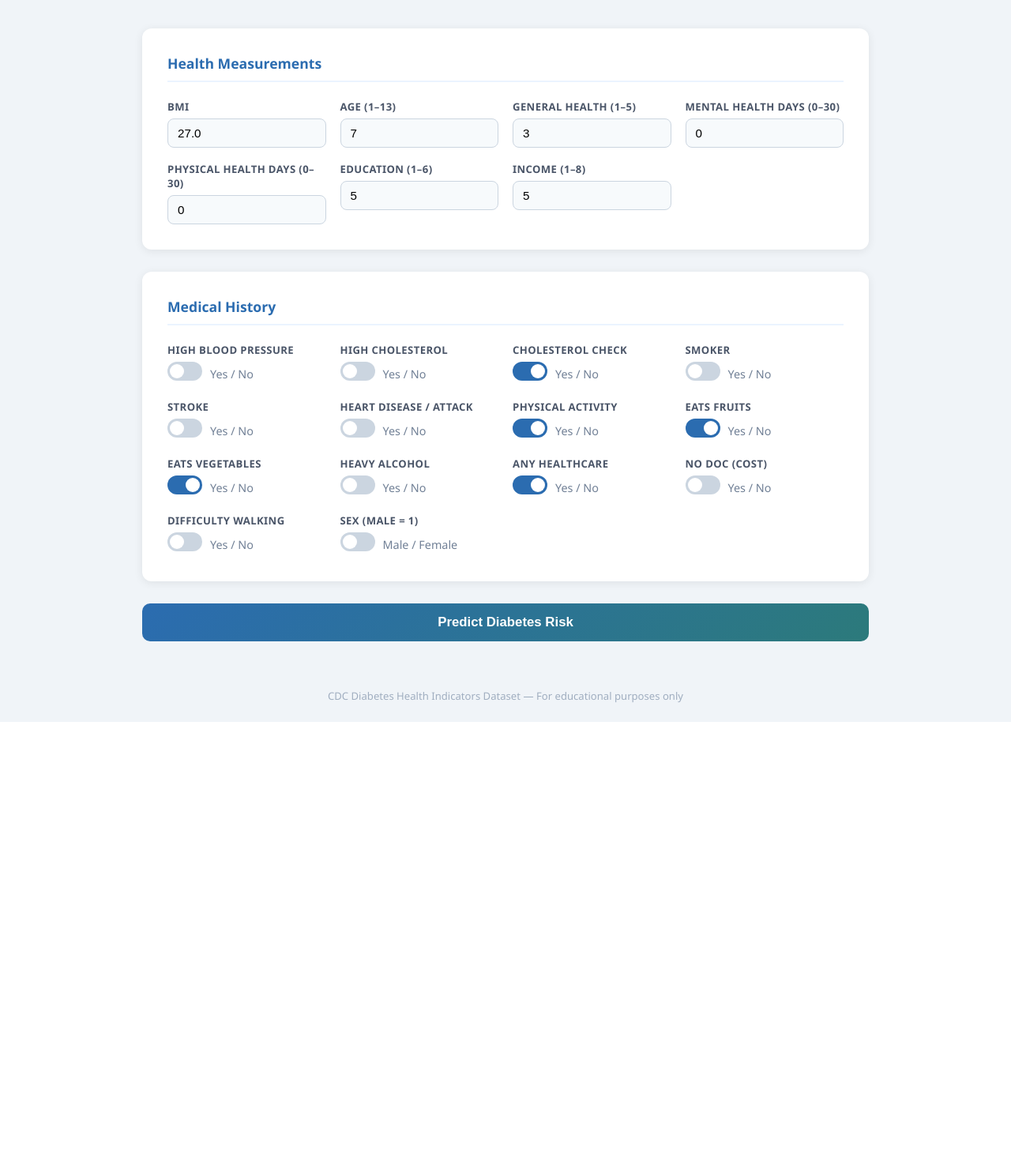
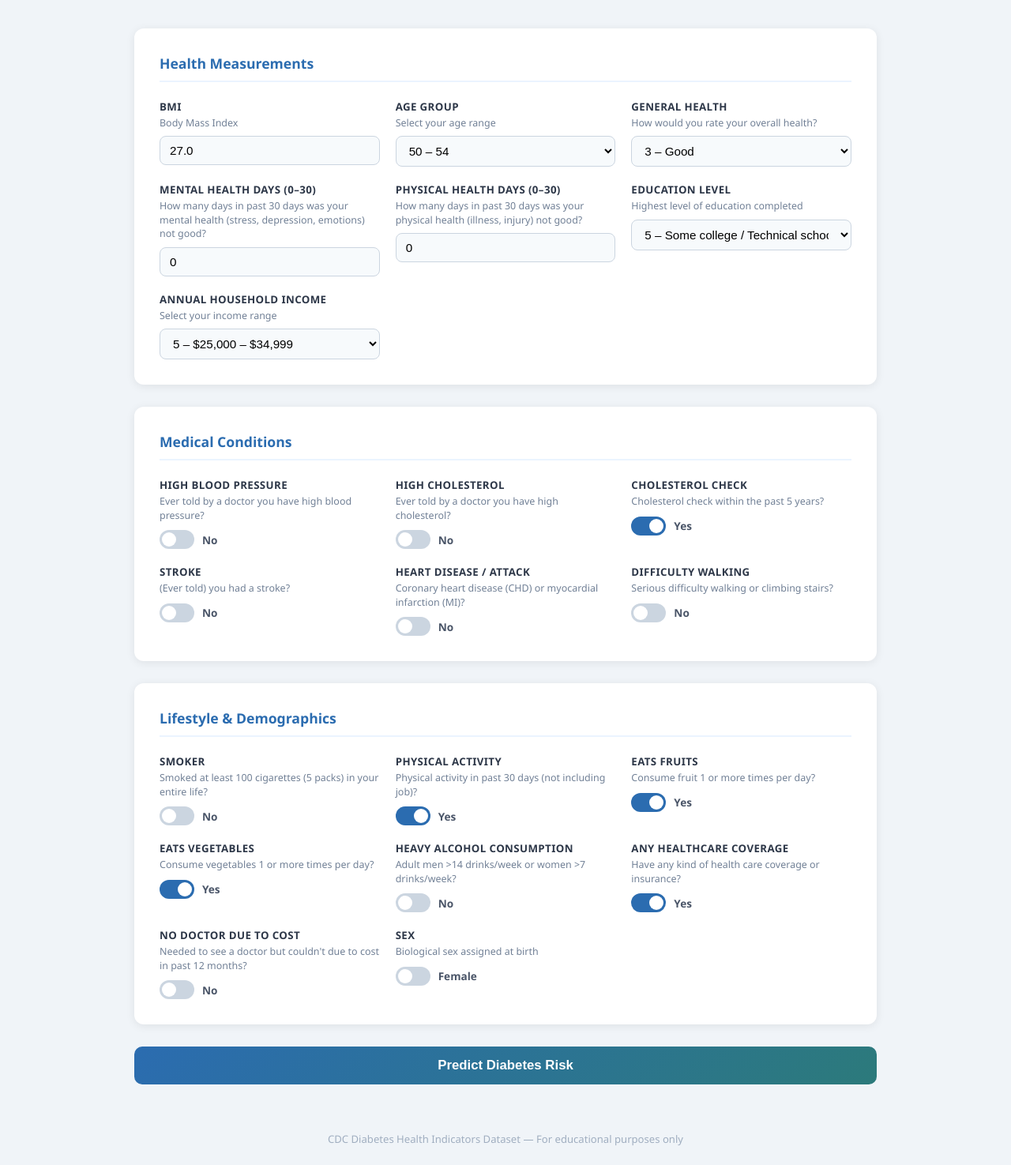
Before and after one commit to paddu1367/CDC_Diabetes_Prediction, a Flask app: page / in a window 1280 px wide. Shown: the part 121-1596 px from the top of the page at 79% size. Before the commit the page ends 1035 px from the top, so only its background shows below. Run offline with Flask 3, Linux system fonts and the light colour scheme; parts of the project's set-up code (start-up, migrations or seed data) failed here and were passed over.

Commit message:
Changed HTML and app to scale features

```diff
--- a/app.py
+++ b/app.py
@@ -36,13 +36,13 @@ def engineer_features(data: dict) -> pd.DataFrame:
     return df
 
 def predict(df: pd.DataFrame, model_name: str) -> dict:
+    X = preprocessor.transform(df)
     if model_name in ('xgboost', 'ensemble'):
-        prob_xgb = float(xgb_model.predict_proba(df)[:, 1][0])
+        prob_xgb = float(xgb_model.predict_proba(X)[:, 1][0])
     if model_name in ('catboost', 'ensemble'):
-        prob_cat = float(catboost_model.predict_proba(df)[:, 1][0])
+        prob_cat = float(catboost_model.predict_proba(X)[:, 1][0])
     if model_name in ('neural_network', 'ensemble'):
-        X_scaled = preprocessor.transform(df)
-        prob_mlp = float(mlp_model.predict_proba(X_scaled)[:, 1][0])
+        prob_mlp = float(mlp_model.predict_proba(X)[:, 1][0])
 
     if model_name == 'xgboost':
         prob = prob_xgb
--- a/templates/index.html
+++ b/templates/index.html
@@ -24,7 +24,7 @@
     header p  { margin-top: 6px; opacity: 0.85; font-size: 0.95rem; }
 
     .container {
-      max-width: 960px;
+      max-width: 980px;
       margin: 36px auto;
       padding: 0 20px;
     }
@@ -48,18 +48,26 @@
 
     .grid {
       display: grid;
-      grid-template-columns: repeat(auto-fill, minmax(200px, 1fr));
-      gap: 18px;
+      grid-template-columns: repeat(auto-fill, minmax(220px, 1fr));
+      gap: 20px;
     }
 
-    .field label {
-      display: block;
-      font-size: 0.82rem;
-      font-weight: 600;
-      color: #4a5568;
-      margin-bottom: 6px;
+    .field { display: flex; flex-direction: column; }
+
+    .field .field-label {
+      font-size: 0.83rem;
+      font-weight: 700;
+      color: #2d3748;
+      margin-bottom: 3px;
       text-transform: uppercase;
       letter-spacing: 0.03em;
+    }
+
+    .field .field-desc {
+      font-size: 0.78rem;
+      color: #718096;
+      margin-bottom: 8px;
+      line-height: 1.4;
     }
 
     .field input[type="number"],
@@ -69,8 +77,8 @@
       border: 1.5px solid #cbd5e0;
       border-radius: 8px;
       font-size: 0.95rem;
+      background: #f7fafc;
       transition: border-color 0.2s;
-      background: #f7fafc;
     }
     .field input[type="number"]:focus,
     .field select:focus {
@@ -79,17 +87,18 @@
       background: white;
     }
 
-    /* Toggle switch for binary fields */
+    /* Toggle switch */
     .toggle-wrap {
       display: flex;
       align-items: center;
       gap: 10px;
-      margin-top: 4px;
+      margin-top: 2px;
     }
     .toggle {
       position: relative;
       width: 44px;
       height: 24px;
+      flex-shrink: 0;
     }
     .toggle input { opacity: 0; width: 0; height: 0; }
     .slider {
@@ -111,7 +120,7 @@
     }
     .toggle input:checked + .slider { background: #2b6cb0; }
     .toggle input:checked + .slider::before { transform: translateX(20px); }
-    .toggle-label { font-size: 0.9rem; color: #718096; }
+    .toggle-state { font-size: 0.85rem; font-weight: 600; color: #4a5568; min-width: 28px; }
 
     .submit-btn {
       display: block;
@@ -156,31 +165,14 @@
       color: #718096;
       margin-bottom: 8px;
     }
-    .model-card .prob {
-      font-size: 2rem;
-      font-weight: 800;
-      color: #2d3748;
-    }
-    .model-card .verdict {
-      margin-top: 6px;
-      font-size: 0.9rem;
-      font-weight: 600;
-    }
+    .model-card .prob { font-size: 2rem; font-weight: 800; color: #2d3748; }
+    .model-card .verdict { margin-top: 6px; font-size: 0.9rem; font-weight: 600; }
     .model-card.positive .verdict { color: #e53e3e; }
     .model-card.negative .verdict { color: #38a169; }
 
     .prob-bar-wrap { margin-top: 10px; }
-    .prob-bar-bg {
-      background: #e2e8f0;
-      border-radius: 99px;
-      height: 8px;
-      overflow: hidden;
-    }
-    .prob-bar-fill {
-      height: 100%;
-      border-radius: 99px;
-      transition: width 0.8s ease;
-    }
+    .prob-bar-bg { background: #e2e8f0; border-radius: 99px; height: 8px; overflow: hidden; }
+    .prob-bar-fill { height: 100%; border-radius: 99px; transition: width 0.8s ease; }
     .positive .prob-bar-fill { background: #fc8181; }
     .negative .prob-bar-fill { background: #68d391; }
 
@@ -194,8 +186,8 @@
     }
     .ensemble-banner.positive { background: #fff5f5; border: 2px solid #fc8181; }
     .ensemble-banner.negative { background: #f0fff4; border: 2px solid #68d391; }
-    .ensemble-banner .label   { font-size: 1rem; color: #4a5568; }
-    .ensemble-banner .value   { font-size: 1.5rem; font-weight: 800; }
+    .ensemble-banner .label  { font-size: 1rem; color: #4a5568; }
+    .ensemble-banner .value  { font-size: 1.5rem; font-weight: 800; }
     .ensemble-banner.positive .value { color: #e53e3e; }
     .ensemble-banner.negative .value { color: #38a169; }
 
@@ -236,146 +228,233 @@
 </header>
 
 <div class="container">
-
   <form id="predict-form">
 
-    <!-- Range / Numeric Features -->
+    <!-- Section 1: Measurements -->
     <div class="card">
       <h2>Health Measurements</h2>
       <div class="grid">
+
         <div class="field">
-          <label>BMI</label>
+          <span class="field-label">BMI</span>
+          <span class="field-desc">Body Mass Index</span>
           <input type="number" name="BMI" min="10" max="100" step="0.1" value="27.0" required/>
         </div>
+
         <div class="field">
-          <label>Age (1–13)</label>
-          <input type="number" name="Age" min="1" max="13" value="7" required/>
+          <span class="field-label">Age Group</span>
+          <span class="field-desc">Select your age range</span>
+          <select name="Age" required>
+            <option value="1">18 – 24</option>
+            <option value="2">25 – 29</option>
+            <option value="3">30 – 34</option>
+            <option value="4">35 – 39</option>
+            <option value="5">40 – 44</option>
+            <option value="6">45 – 49</option>
+            <option value="7" selected>50 – 54</option>
+            <option value="8">55 – 59</option>
+            <option value="9">60 – 64</option>
+            <option value="10">65 – 69</option>
+            <option value="11">70 – 74</option>
+            <option value="12">75 – 79</option>
+            <option value="13">80 or older</option>
+          </select>
         </div>
+
         <div class="field">
-          <label>General Health (1–5)</label>
-          <input type="number" name="GenHlth" min="1" max="5" value="3" required/>
+          <span class="field-label">General Health</span>
+          <span class="field-desc">How would you rate your overall health?</span>
+          <select name="GenHlth" required>
+            <option value="1">1 – Excellent</option>
+            <option value="2">2 – Very Good</option>
+            <option value="3" selected>3 – Good</option>
+            <option value="4">4 – Fair</option>
+            <option value="5">5 – Poor</option>
+          </select>
         </div>
+
         <div class="field">
-          <label>Mental Health Days (0–30)</label>
+          <span class="field-label">Mental Health Days (0–30)</span>
+          <span class="field-desc">How many days in past 30 days was your mental health (stress, depression, emotions) not good?</span>
           <input type="number" name="MentHlth" min="0" max="30" value="0" required/>
         </div>
+
         <div class="field">
-          <label>Physical Health Days (0–30)</label>
+          <span class="field-label">Physical Health Days (0–30)</span>
+          <span class="field-desc">How many days in past 30 days was your physical health (illness, injury) not good?</span>
           <input type="number" name="PhysHlth" min="0" max="30" value="0" required/>
         </div>
+
         <div class="field">
-          <label>Education (1–6)</label>
-          <input type="number" name="Education" min="1" max="6" value="5" required/>
+          <span class="field-label">Education Level</span>
+          <span class="field-desc">Highest level of education completed</span>
+          <select name="Education" required>
+            <option value="1">1 – Never attended school / Kindergarten</option>
+            <option value="2">2 – Grades 1–8 (Elementary)</option>
+            <option value="3">3 – Grades 9–11 (Some high school)</option>
+            <option value="4">4 – Grade 12 / GED (HS graduate)</option>
+            <option value="5" selected>5 – Some college / Technical school</option>
+            <option value="6">6 – College graduate (4+ years)</option>
+          </select>
         </div>
+
         <div class="field">
-          <label>Income (1–8)</label>
-          <input type="number" name="Income" min="1" max="8" value="5" required/>
+          <span class="field-label">Annual Household Income</span>
+          <span class="field-desc">Select your income range</span>
+          <select name="Income" required>
+            <option value="1">1 – Less than $10,000</option>
+            <option value="2">2 – $10,000 – $14,999</option>
+            <option value="3">3 – $15,000 – $19,999</option>
+            <option value="4">4 – $20,000 – $24,999</option>
+            <option value="5" selected>5 – $25,000 – $34,999</option>
+            <option value="6">6 – $35,000 – $49,999</option>
+            <option value="7">7 – $50,000 – $74,999</option>
+            <option value="8">8 – $75,000 or more</option>
+          </select>
         </div>
+
       </div>
     </div>
 
-    <!-- Binary Features -->
+    <!-- Section 2: Medical Conditions -->
     <div class="card">
-      <h2>Medical History</h2>
+      <h2>Medical Conditions</h2>
       <div class="grid">
+
         <div class="field">
-          <label>High Blood Pressure</label>
+          <span class="field-label">High Blood Pressure</span>
+          <span class="field-desc">Ever told by a doctor you have high blood pressure?</span>
           <div class="toggle-wrap">
-            <label class="toggle"><input type="checkbox" name="HighBP" value="1"/><span class="slider"></span></label>
-            <span class="toggle-label">Yes / No</span>
+            <label class="toggle"><input type="checkbox" name="HighBP"/><span class="slider"></span></label>
+            <span class="toggle-state" id="lbl-HighBP">No</span>
           </div>
         </div>
+
         <div class="field">
-          <label>High Cholesterol</label>
+          <span class="field-label">High Cholesterol</span>
+          <span class="field-desc">Ever told by a doctor you have high cholesterol?</span>
           <div class="toggle-wrap">
-            <label class="toggle"><input type="checkbox" name="HighChol" value="1"/><span class="slider"></span></label>
-            <span class="toggle-label">Yes / No</span>
+            <label class="toggle"><input type="checkbox" name="HighChol"/><span class="slider"></span></label>
+            <span class="toggle-state" id="lbl-HighChol">No</span>
           </div>
         </div>
+
         <div class="field">
-          <label>Cholesterol Check</label>
+          <span class="field-label">Cholesterol Check</span>
+          <span class="field-desc">Cholesterol check within the past 5 years?</span>
           <div class="toggle-wrap">
-            <label class="toggle"><input type="checkbox" name="CholCheck" value="1" checked/><span class="slider"></span></label>
-            <span class="toggle-label">Yes / No</span>
+            <label class="toggle"><input type="checkbox" name="CholCheck" checked/><span class="slider"></span></label>
+            <span class="toggle-state" id="lbl-CholCheck">Yes</span>
           </div>
         </div>
+
         <div class="field">
-          <label>Smoker</label>
+          <span class="field-label">Stroke</span>
+          <span class="field-desc">(Ever told) you had a stroke?</span>
           <div class="toggle-wrap">
-            <label class="toggle"><input type="checkbox" name="Smoker" value="1"/><span class="slider"></span></label>
-            <span class="toggle-label">Yes / No</span>
+            <label class="toggle"><input type="checkbox" name="Stroke"/><span class="slider"></span></label>
+            <span class="toggle-state" id="lbl-Stroke">No</span>
           </div>
         </div>
+
         <div class="field">
-          <label>Stroke</label>
+          <span class="field-label">Heart Disease / Attack</span>
+          <span class="field-desc">Coronary heart disease (CHD) or myocardial infarction (MI)?</span>
           <div class="toggle-wrap">
-            <label class="toggle"><input type="checkbox" name="Stroke" value="1"/><span class="slider"></span></label>
-            <span class="toggle-label">Yes / No</span>
+            <label class="toggle"><input type="checkbox" name="HeartDiseaseorAttack"/><span class="slider"></span></label>
+            <span class="toggle-state" id="lbl-HeartDiseaseorAttack">No</span>
           </div>
         </div>
+
         <div class="field">
-          <label>Heart Disease / Attack</label>
+          <span class="field-label">Difficulty Walking</span>
+          <span class="field-desc">Serious difficulty walking or climbing stairs?</span>
           <div class="toggle-wrap">
-            <label class="toggle"><input type="checkbox" name="HeartDiseaseorAttack" value="1"/><span class="slider"></span></label>
-            <span class="toggle-label">Yes / No</span>
+            <label class="toggle"><input type="checkbox" name="DiffWalk"/><span class="slider"></span></label>
+            <span class="toggle-state" id="lbl-DiffWalk">No</span>
           </div>
         </div>
+
+      </div>
+    </div>
+
+    <!-- Section 3: Lifestyle -->
+    <div class="card">
+      <h2>Lifestyle &amp; Demographics</h2>
+      <div class="grid">
+
         <div class="field">
-          <label>Physical Activity</label>
+          <span class="field-label">Smoker</span>
+          <span class="field-desc">Smoked at least 100 cigarettes (5 packs) in your entire life?</span>
           <div class="toggle-wrap">
-            <label class="toggle"><input type="checkbox" name="PhysActivity" value="1" checked/><span class="slider"></span></label>
-            <span class="toggle-label">Yes / No</span>
+            <label class="toggle"><input type="checkbox" name="Smoker"/><span class="slider"></span></label>
+            <span class="toggle-state" id="lbl-Smoker">No</span>
           </div>
         </div>
+
         <div class="field">
-          <label>Eats Fruits</label>
+          <span class="field-label">Physical Activity</span>
+          <span class="field-desc">Physical activity in past 30 days (not including job)?</span>
           <div class="toggle-wrap">
-            <label class="toggle"><input type="checkbox" name="Fruits" value="1" checked/><span class="slider"></span></label>
-            <span class="toggle-label">Yes / No</span>
+            <label class="toggle"><input type="checkbox" name="PhysActivity" checked/><span class="slider"></span></label>
+            <span class="toggle-state" id="lbl-PhysActivity">Yes</span>
           </div>
         </div>
+
         <div class="field">
-          <label>Eats Vegetables</label>
+          <span class="field-label">Eats Fruits</span>
+          <span class="field-desc">Consume fruit 1 or more times per day?</span>
           <div class="toggle-wrap">
-            <label class="toggle"><input type="checkbox" name="Veggies" value="1" checked/><span class="slider"></span></label>
-            <span class="toggle-label">Yes / No</span>
+            <label class="toggle"><input type="checkbox" name="Fruits" checked/><span class="slider"></span></label>
+            <span class="toggle-state" id="lbl-Fruits">Yes</span>
           </div>
         </div>
+
         <div class="field">
-          <label>Heavy Alcohol</label>
+          <span class="field-label">Eats Vegetables</span>
+          <span class="field-desc">Consume vegetables 1 or more times per day?</span>
           <div class="toggle-wrap">
-            <label class="toggle"><input type="checkbox" name="HvyAlcoholConsump" value="1"/><span class="slider"></span></label>
-            <span class="toggle-label">Yes / No</span>
+            <label class="toggle"><input type="checkbox" name="Veggies" checked/><span class="slider"></span></label>
+            <span class="toggle-state" id="lbl-Veggies">Yes</span>
           </div>
         </div>
+
         <div class="field">
-          <label>Any Healthcare</label>
+          <span class="field-label">Heavy Alcohol Consumption</span>
+          <span class="field-desc">Adult men &gt;14 drinks/week or women &gt;7 drinks/week?</span>
           <div class="toggle-wrap">
-            <label class="toggle"><input type="checkbox" name="AnyHealthcare" value="1" checked/><span class="slider"></span></label>
-            <span class="toggle-label">Yes / No</span>
+            <label class="toggle"><input type="checkbox" name="HvyAlcoholConsump"/><span class="slider"></span></label>
+            <span class="toggle-state" id="lbl-HvyAlcoholConsump">No</span>
           </div>
         </div>
+
         <div class="field">
-          <label>No Doc (Cost)</label>
+          <span class="field-label">Any Healthcare Coverage</span>
+          <span class="field-desc">Have any kind of health care coverage or insurance?</span>
           <div class="toggle-wrap">
-            <label class="toggle"><input type="checkbox" name="NoDocbcCost" value="1"/><span class="slider"></span></label>
-            <span class="toggle-label">Yes / No</span>
+            <label class="toggle"><input type="checkbox" name="AnyHealthcare" checked/><span class="slider"></span></label>
+            <span class="toggle-state" id="lbl-AnyHealthcare">Yes</span>
           </div>
         </div>
+
         <div class="field">
-          <label>Difficulty Walking</label>
+          <span class="field-label">No Doctor Due to Cost</span>
+          <span class="field-desc">Needed to see a doctor but couldn't due to cost in past 12 months?</span>
           <div class="toggle-wrap">
-            <label class="toggle"><input type="checkbox" name="DiffWalk" value="1"/><span class="slider"></span></label>
-            <span class="toggle-label">Yes / No</span>
+            <label class="toggle"><input type="checkbox" name="NoDocbcCost"/><span class="slider"></span></label>
+            <span class="toggle-state" id="lbl-NoDocbcCost">No</span>
           </div>
         </div>
+
         <div class="field">
-          <label>Sex (Male = 1)</label>
+          <span class="field-label">Sex</span>
+          <span class="field-desc">Biological sex assigned at birth</span>
           <div class="toggle-wrap">
-            <label class="toggle"><input type="checkbox" name="Sex" value="1"/><span class="slider"></span></label>
-            <span class="toggle-label">Male / Female</span>
+            <label class="toggle"><input type="checkbox" name="Sex"/><span class="slider"></span></label>
+            <span class="toggle-state" id="lbl-Sex">Female</span>
           </div>
         </div>
+
       </div>
     </div>
 
@@ -393,6 +472,24 @@
 <footer>CDC Diabetes Health Indicators Dataset &mdash; For educational purposes only</footer>
 
 <script>
+  // Live Yes/No label on toggles
+  const toggleLabels = {
+    Sex: ['Female', 'Male']
+  };
+
+  document.querySelectorAll('.toggle input[type="checkbox"]').forEach(cb => {
+    const name  = cb.name;
+    const label = document.getElementById('lbl-' + name);
+    if (!label) return;
+    cb.addEventListener('change', () => {
+      if (toggleLabels[name]) {
+        label.textContent = cb.checked ? toggleLabels[name][1] : toggleLabels[name][0];
+      } else {
+        label.textContent = cb.checked ? 'Yes' : 'No';
+      }
+    });
+  });
+
   document.getElementById('predict-form').addEventListener('submit', async (e) => {
     e.preventDefault();
 
@@ -403,12 +500,13 @@
     const form = e.target;
     const data = {};
 
-    // Numeric fields
-    ['BMI','Age','GenHlth','MentHlth','PhysHlth','Education','Income'].forEach(name => {
+    ['BMI','MentHlth','PhysHlth'].forEach(name => {
       data[name] = parseFloat(form.querySelector(`[name="${name}"]`).value);
     });
+    ['Age','GenHlth','Education','Income'].forEach(name => {
+      data[name] = parseInt(form.querySelector(`[name="${name}"]`).value);
+    });
 
-    // Binary fields (checkbox = 1 if checked, else 0)
     ['HighBP','HighChol','CholCheck','Smoker','Stroke','HeartDiseaseorAttack',
      'PhysActivity','Fruits','Veggies','HvyAlcoholConsump','AnyHealthcare',
      'NoDocbcCost','DiffWalk','Sex'].forEach(name => {
@@ -422,12 +520,7 @@
         body: JSON.stringify(data)
       });
       const json = await res.json();
-
-      if (json.error) {
-        showError(json.error);
-      } else {
-        showResults(json);
-      }
+      json.error ? showError(json.error) : showResults(json);
     } catch (err) {
       showError('Could not reach the server. Is Flask running?');
     }
@@ -445,21 +538,13 @@
   }
 
   function showResults(json) {
-    const modelNames = {
-      xgboost: 'XGBoost',
-      catboost: 'CatBoost',
-      neural_network: 'Neural Network',
-      ensemble: 'Ensemble'
-    };
-
-    const ensemble = json.ensemble;
+    const modelNames = { xgboost: 'XGBoost', catboost: 'CatBoost', neural_network: 'Neural Network', ensemble: 'Ensemble' };
+    const ensemble   = json.ensemble;
     const isPositive = ensemble.prediction === 1;
-    const ensembleClass = isPositive ? 'positive' : 'negative';
-    const ensembleVerdict = isPositive ? '⚠️ High Risk' : '✅ Low Risk';
 
     let modelsHtml = '';
     ['xgboost', 'catboost', 'neural_network'].forEach(key => {
-      const m = json[key];
+      const m   = json[key];
       const cls = m.prediction === 1 ? 'positive' : 'negative';
       const pct = (m.probability * 100).toFixed(1);
       modelsHtml += `
@@ -468,23 +553,23 @@
           <div class="prob">${pct}%</div>
           <div class="verdict">${m.prediction === 1 ? '⚠️ At Risk' : '✅ Low Risk'}</div>
           <div class="prob-bar-wrap">
-            <div class="prob-bar-bg">
-              <div class="prob-bar-fill" style="width:${pct}%"></div>
-            </div>
+            <div class="prob-bar-bg"><div class="prob-bar-fill" style="width:${pct}%"></div></div>
           </div>
         </div>`;
     });
 
     const ensemblePct = (ensemble.probability * 100).toFixed(1);
+    const cls         = isPositive ? 'positive' : 'negative';
+    const verdict     = isPositive ? '⚠️ High Risk' : '✅ Low Risk';
 
     document.getElementById('results-content').innerHTML = `
       <div class="model-grid">${modelsHtml}</div>
-      <div class="ensemble-banner ${ensembleClass}">
+      <div class="ensemble-banner ${cls}">
         <div>
           <div class="label">Ensemble Prediction (Weighted Average)</div>
           <div style="font-size:0.85rem;color:#718096;margin-top:2px;">XGBoost 35% · CatBoost 40% · Neural Network 25%</div>
         </div>
-        <div class="value">${ensembleVerdict} &nbsp; ${ensemblePct}%</div>
+        <div class="value">${verdict} &nbsp; ${ensemblePct}%</div>
       </div>`;
 
     const el = document.getElementById('results');
```
